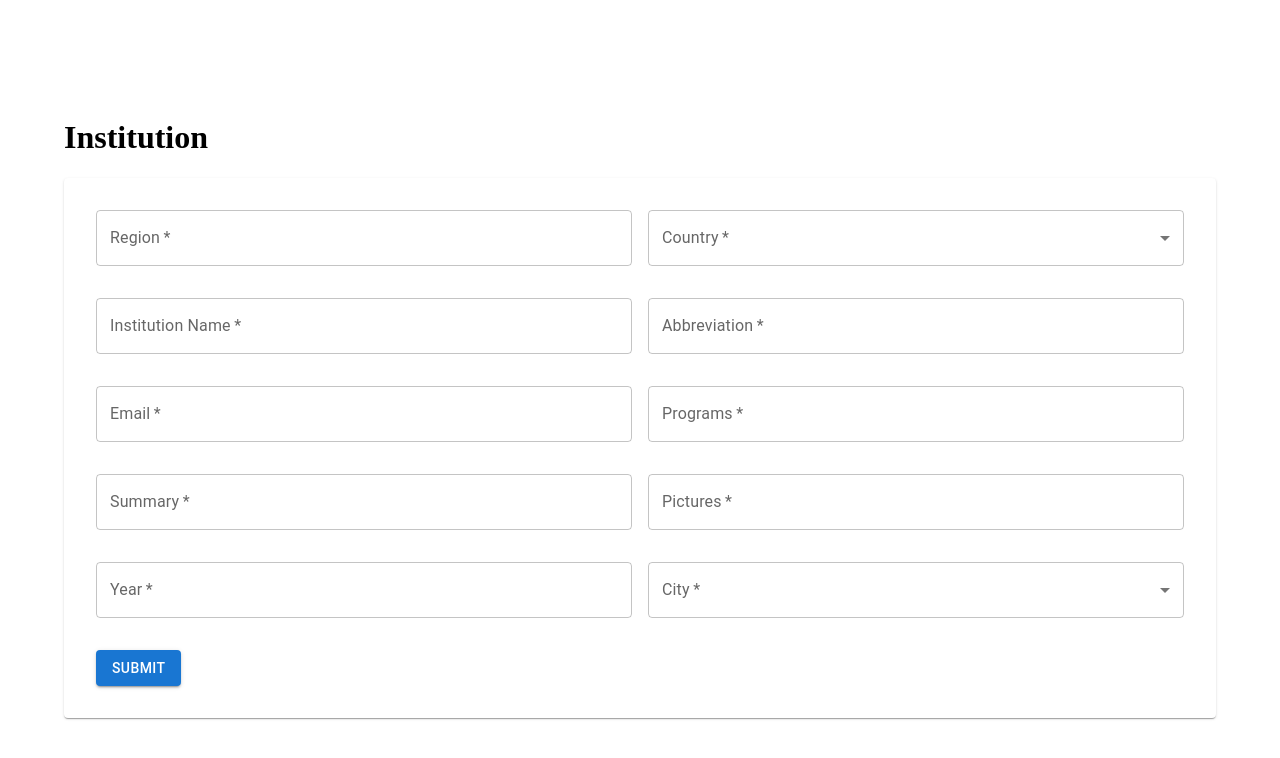
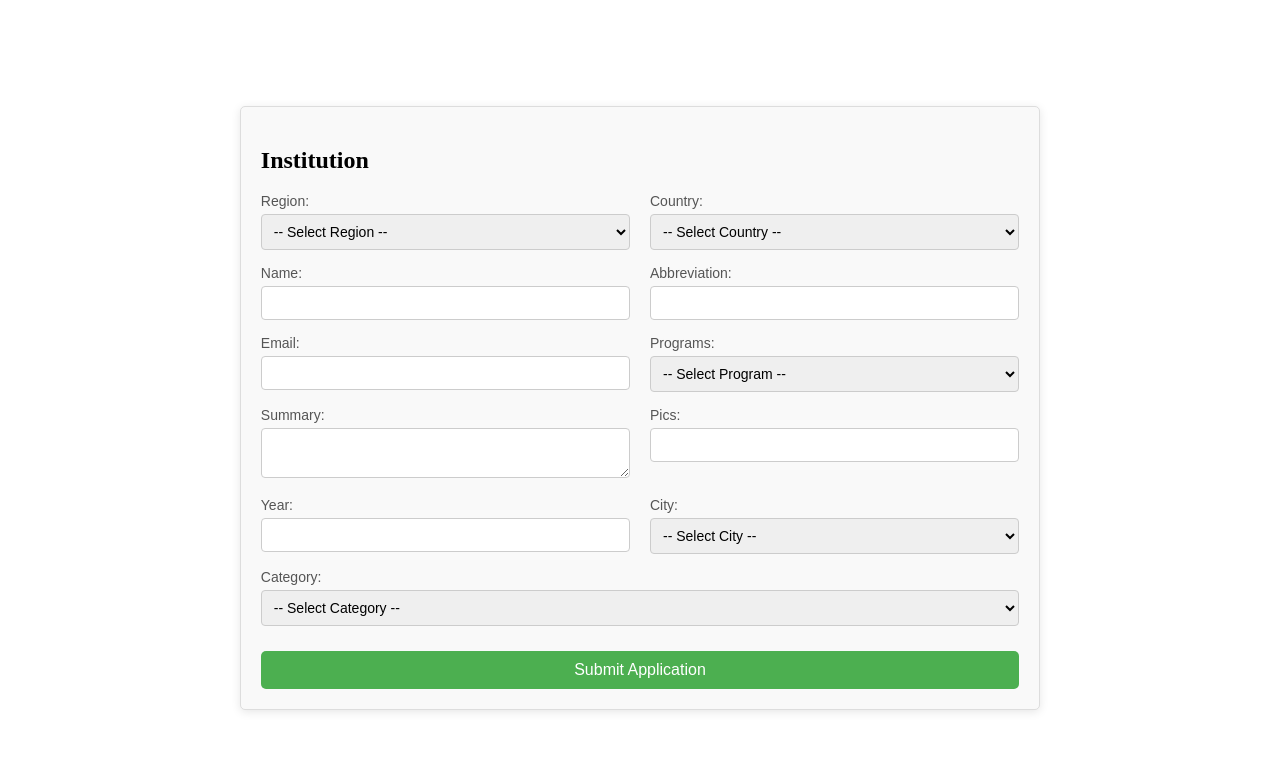
Before and after one commit to at-tawlib/aucas, a React (Vite) app: page / in a window 1280 px wide. Shown: the top 758 px of the page. Built offline with nearby package versions, Linux system fonts and the light colour scheme.

Commit message:
Improve UI of

```diff
--- a/src/App.jsx
+++ b/src/App.jsx
@@ -4,8 +4,8 @@ import SignupForm from "./signup/SignupForm";
 function App() {
   return (
     <div className="app">
-      {/* <SignupForm /> */}
-      <SignupFormMUI />
+      <SignupForm />
+      {/* <SignupFormMUI /> */}
     </div>
   );
 }
--- a/src/signup/Signup.css
+++ b/src/signup/Signup.css
@@ -1,13 +1,13 @@
 /* ApplicationForm.css */
 
 .app {
-    display: flex;
-    width: 100%;
-    height: 100vh;
-    align-items: center;
+  display: flex;
+  width: 100%;
+  height: 100vh;
+  align-items: center;
 }
 .form-container {
-  width: 80%;
+  width: 60%;
   height: fit-content;
   margin: 50px auto;
   padding: 20px;
@@ -17,46 +17,13 @@
   box-shadow: 0 2px 10px rgba(0, 0, 0, 0.1);
 }
 
-.container {
+.input-row {
   display: flex;
-  flex-wrap: wrap;
-  justify-content: space-between;
   gap: 20px;
 }
 
-.left-column,
-.right-column {
+.form-group {
   flex: 1;
-  padding: 20px;
-  border: 1px solid #ddd;
-  border-radius: 5px;
-  box-sizing: border-box;
-}
-
-/* Ensure columns are side-by-side on larger screens */
-@media (min-width: 768px) {
-  .left-column,
-  .right-column {
-    max-width: 48%; /* Each column takes about 50% of the width */
-  }
-}
-
-/* Stack columns vertically on smaller screens */
-@media (max-width: 767px) {
-  .left-column,
-  .right-column {
-    max-width: 100%; /* Full width on small screens */
-  }
-}
-
-h2 {
-  text-align: center;
-  margin-bottom: 20px;
-  font-family: Arial, sans-serif;
-  color: #333;
-}
-
-.form-group {
   margin-bottom: 15px;
 }
 
@@ -94,3 +61,58 @@ h2 {
 .submit-btn:hover {
   background-color: #45a049;
 }
+
+/* Extra small devices (phones, less than 576px) */
+@media (max-width: 575px) {
+  /* Styles for phones */
+  .form-container {
+    width: 80%;
+    height: 100%;
+    height: fit-content;
+  }
+  .input-row {
+    display: flex;
+    gap: 20px;
+    flex-direction: column;
+  }
+}
+
+/* Small devices (tablets, 576px and up) */
+@media (min-width: 576px) and (max-width: 767px) {
+  /* Styles for tablets */
+  .form-container {
+    width: 80%;
+    height: 100%;
+    height: fit-content;
+  }
+  .input-row {
+    display: flex;
+    gap: 20px;
+    flex-direction: column;
+  }
+}
+
+/* Medium devices (small laptops/tablets, 768px and up) */
+@media (min-width: 768px) and (max-width: 991px) {
+  /* Styles for small laptops and large tablets */
+  .form-container {
+    width: 60%;
+    height: 100%;
+    margin: auto;
+  }
+  .input-row {
+    display: flex;
+    gap: 20px;
+    flex-direction: column;
+  }
+}
+
+/* Large devices (laptops/desktops, 992px and up) */
+@media (min-width: 992px) and (max-width: 1199px) {
+  /* Styles for standard laptops */
+}
+
+/* Extra large devices (large desktops, 1200px and up) */
+@media (min-width: 1200px) {
+  /* Styles for large desktops */
+}
--- a/src/signup/SignupForm.jsx
+++ b/src/signup/SignupForm.jsx
@@ -1,5 +1,48 @@
 import { useState } from "react";
 import "./Signup.css";
+
+const COUNTRY_LIST = [
+  "Ghana",
+  "Nigeria",
+  "Togo",
+  "Kenya",
+  "South Africa",
+  "Senegal",
+];
+
+const CITY_LIST = [
+  "Accra",
+  "Lagos",
+  "Abuja",
+  "Kumasi",
+  "Cape Coast",
+  "Koforidua",
+  "Takoradi",
+  "Tamale",
+];
+
+const REGION_LIST = [
+  "Greater Accra",
+  "Ashanti",
+  "Central",
+  "Volta",
+  "Northern",
+  "Bono",
+  "Ahafo",
+  "North East",
+];
+
+const PROGRAMS_LIST = [
+  "Biological Science",
+  "Physics",
+  "Chemistry",
+  "Business Administration",
+  "Computer Science",
+  "Software Engineering",
+  "Medicine",
+];
+
+const CATEGORY_LIST = ["Public", "Private", "Hybrid"];
 
 function SignupForm() {
   const [selectedCountry, setSelectedCountry] = useState("");
@@ -49,10 +92,8 @@ function SignupForm() {
       <form className="form-container" onSubmit={handleSubmit}>
         <h2>Institution</h2>
 
-        <div className="container">
-          {/* Left Column */}
-          <div className="left-column">
-            {/* Region Select field */}
+        {/* Region and Country fields */}
+        <div className="input-row">
           <div className="form-group">
             <label>Region:</label>
             <select
@@ -62,83 +103,19 @@ function SignupForm() {
               onChange={(e) => setSelectedRegion(e.target.value)}
               required
             >
+              <>
                 <option value="" disabled>
                   -- Select Region --
                 </option>
-                <option value="Greater Accra">Greater Accra</option>
-                <option value="Ashanti">Ashanti</option>
-                <option value="Central">Central</option>
-                <option value="Volta">Volta</option>
-                <option value="Northern">Northern</option>
-                <option value="Bono">Bono</option>
-                <option value="Ahafo">Ahafo</option>
-                <option value="North East">North East</option>
+                {REGION_LIST.map((region) => (
+                  <option key={region} value={region}>
+                    {region}
+                  </option>
+                ))}
+              </>
             </select>
           </div>
 
-            {/* Institution name */}
-            <div className="form-group">
-              <label>Name:</label>
-              <input
-                type="text"
-                name="name"
-                value={formData.name}
-                onChange={handleChange}
-                required
-              />
-            </div>
-
-            {/* Email */}
-            <div className="form-group">
-              <label>Email:</label>
-              <input
-                type="email"
-                name="email"
-                value={formData.email}
-                onChange={handleChange}
-                required
-              />
-            </div>
-
-            {/* Summary */}
-            <div className="form-group">
-              <label>Summary:</label>
-              <textarea
-                name="summary"
-                value={formData.summary}
-                onChange={handleChange}
-                required
-              ></textarea>
-            </div>
-
-            {/* Year Established */}
-            <div className="form-group">
-              <label>Year:</label>
-              <input
-                type="number"
-                name="year"
-                value={formData.year}
-                onChange={handleChange}
-                required
-              />
-            </div>
-
-            {/* Category */}
-            <div className="form-group">
-              <label>Category:</label>
-              <input
-                type="text"
-                name="category"
-                value={formData.category}
-                onChange={handleChange}
-                required
-              />
-            </div>
-          </div>
-
-          {/* Right Column */}
-          <div className="right-column">
-            {/* Country */}
           <div className="form-group">
             <label>Country:</label>
             <select
@@ -151,17 +128,28 @@ function SignupForm() {
               <option value="" disabled>
                 -- Select Country --
               </option>
-                <option value="USA">USA</option>
-                <option value="Ghana">Ghana</option>
-                <option value="Nigeria">Nigeria</option>
-                <option value="South Africa">South Africa</option>
-                <option value="Togo">Togo</option>
-                <option value="Senegal">Senegal</option>
-                <option value="Kenya">Kenya</option>
+              {COUNTRY_LIST.map((country) => (
+                <option key={country} value={country}>
+                  {country}
+                </option>
+              ))}
             </select>
           </div>
+        </div>
 
-            {/* Abbreviation */}
+        {/* Name and Abbreviation fields */}
+        <div className="input-row">
+          <div className="form-group">
+            <label>Name:</label>
+            <input
+              type="text"
+              name="name"
+              value={formData.name}
+              onChange={handleChange}
+              required
+            />
+          </div>
+
           <div className="form-group">
             <label>Abbreviation:</label>
             <input
@@ -172,8 +160,21 @@ function SignupForm() {
               required
             />
           </div>
+        </div>
 
-            {/* Programs */}
+        {/* Email and Programs fields */}
+        <div className="input-row">
+          <div className="form-group">
+            <label>Email:</label>
+            <input
+              type="email"
+              name="email"
+              value={formData.email}
+              onChange={handleChange}
+              required
+            />
+          </div>
+
           {/* TODO: should be array of choices */}
           <div className="form-group">
             <label>Programs:</label>
@@ -187,21 +188,27 @@ function SignupForm() {
               <option value="" disabled>
                 -- Select Program --
               </option>
-                <option value="Biological Science">Biological Science</option>
-                <option value="Physics">Physics</option>
-                <option value="Chemistry">Chemistry</option>
-                <option value="Business Administration">
-                  Business Administration
+              {PROGRAMS_LIST.map((program) => (
+                <option key={program} value={program}>
+                  {program}
                 </option>
-                <option value="Computer Science">Computer Science</option>
-                <option value="Software Engineering">
-                  Software Engineering
-                </option>
-                <option value="Medicine">Medicine</option>
+              ))}
             </select>
           </div>
+        </div>
 
-            {/* Pictures */}
+        {/* Summary and Pictures fields */}
+        <div className="input-row">
+          <div className="form-group">
+            <label>Summary:</label>
+            <textarea
+              name="summary"
+              value={formData.summary}
+              onChange={handleChange}
+              required
+            ></textarea>
+          </div>
+
           {/* TODO: Should be an array of pictures */}
           <div className="form-group">
             <label>Pics:</label>
@@ -213,8 +220,21 @@ function SignupForm() {
               required
             />
           </div>
+        </div>
 
-            {/* City */}
+        {/* Year and City fields */}
+        <div className="input-row">
+          <div className="form-group">
+            <label>Year:</label>
+            <input
+              type="number"
+              name="year"
+              value={formData.year}
+              onChange={handleChange}
+              required
+            />
+          </div>
+
           <div className="form-group">
             <label>City:</label>
             <select
@@ -225,17 +245,42 @@ function SignupForm() {
               required
             >
               <option value="" disabled>
-                  -- Select Program --
+                -- Select City --
               </option>
-                <option value="Accra">Accra</option>
-                <option value="Tema">Tema</option>
-                <option value="Kumais">Kumais</option>
-                <option value="Sunayani">Tema</option>
+              {CITY_LIST.map((city) => (
+                <option key={city} value={city}>
+                  {city}
+                </option>
+              ))}
             </select>
           </div>
         </div>
+
+        {/*  Category */}
+        {/* TODO: should be a radio button */}
+        <div className="input-row">
+          <div className="form-group">
+            <label>Category:</label>
+            <select
+              id="category"
+              value={formData.category}
+              name="category"
+              onChange={handleChange}
+              required
+            >
+              <option value="" disabled>
+                -- Select Category --
+              </option>
+              {CATEGORY_LIST.map((category) => (
+                <option key={category} value={category}>
+                  {category}
+                </option>
+              ))}
+            </select>
+          </div>
         </div>
 
+        {/* Submit button */}
         <button className="submit-btn" type="submit">
           Submit Application
         </button>
```
Lines whose indentation alone changed are shown as unchanged.
